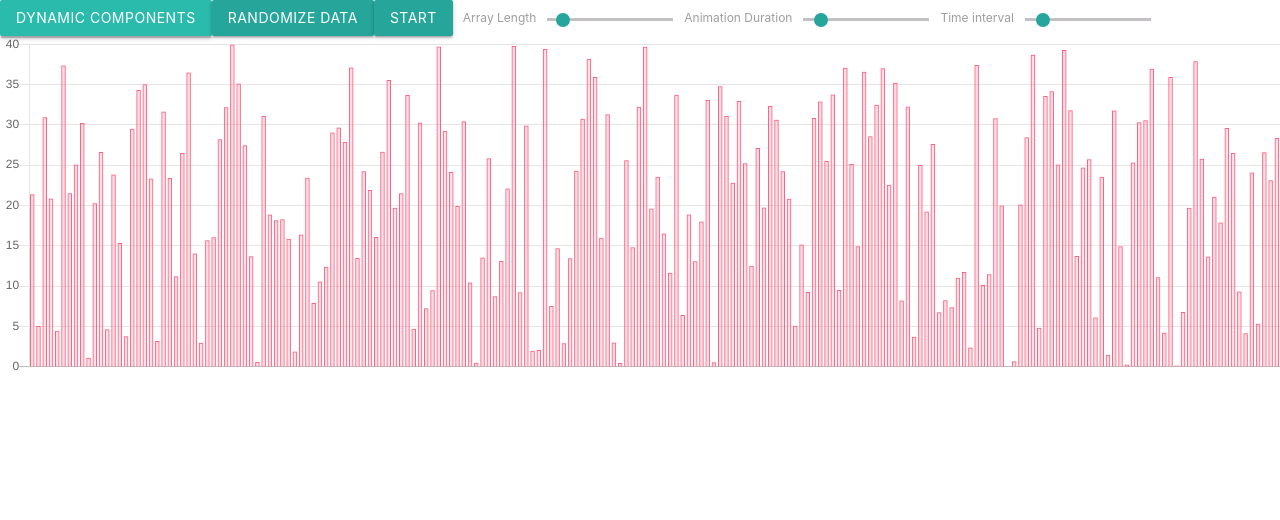
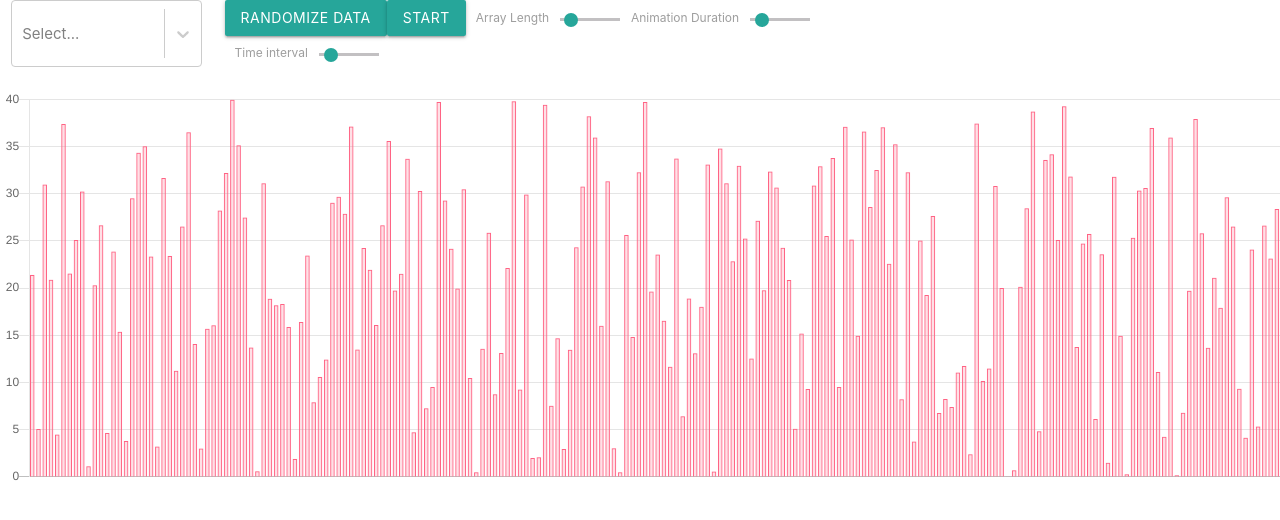
Before and after one commit to rohitkrishna094/react-sort, a React (Create React App) app: page / in a window 1280 px wide. Shown: the top 520 px of the page. Built offline with nearby package versions, Linux system fonts and the light colour scheme.

Commit message:
Added select styling

```diff
--- a/package.json
+++ b/package.json
@@ -11,6 +11,7 @@
     "react-router": "^4.3.1",
     "react-router-dom": "^4.3.1",
     "react-scripts": "2.0.5",
+    "react-select": "^2.1.1",
     "redux": "^4.0.1",
     "redux-thunk": "^2.3.0",
     "save": "^2.3.2"
--- a/src/components/Charts/VerticalBar.js
+++ b/src/components/Charts/VerticalBar.js
@@ -1,10 +1,11 @@
 import React, { Component } from 'react';
-import { Bar, Doughnut } from 'react-chartjs-2';
+import { Bar, Doughnut, Bubble } from 'react-chartjs-2';
 import { connect } from 'react-redux';
 import { nextIteration } from '../../store/actions/chartActions';
 import { pauseProcess } from '../../store/actions/chartActions';
 import { randomize } from '../../store/actions/chartActions';
 import { restart } from '../../store/actions/chartActions';
+import Select from 'react-select';
 
 class VerticalBar extends Component {
   state = {
@@ -16,7 +17,8 @@ class VerticalBar extends Component {
     finishArray: [],
     delay: 0,
     animDuration: 0,
-    componentType: false
+    componentType: false,
+    selectedOption: null
     // arrayLength: 100
   };
 
@@ -109,7 +111,8 @@ class VerticalBar extends Component {
 
   components = {
     vertical: VerticalBar,
-    donut: Doughnut
+    donut: Doughnut,
+    bubble: Bubble
   };
 
   redoName = 'Redo?';
@@ -159,32 +162,59 @@ class VerticalBar extends Component {
     };
 
     let buttonName = this.props.done ? this.redoName : this.props.pause ? 'Start' : 'Pause';
+    const selectOptions = [
+      { value: 'vertical', label: 'VerticalBar' },
+      { value: 'donut', label: 'Doughnut' },
+      { value: 'bubble', label: 'Bubble' }
+    ];
     return (
       <div>
-        <a className="waves-effect waves-light btn" onClick={this.handleChange}>
-          Dynamic Components
-        </a>
+        {/* Dashboard controls */}
+        <div className="row">
+          <div className="col s2">
+            <Select
+              value={this.state.selectedOption}
+              onChange={this.handleChange}
+              options={selectOptions}
+              styles={{}}
+            />
+          </div>
 
+          <div className="col s6">
             <a className="waves-effect waves-light btn" onClick={this.handleRandomize}>
               Randomize Data
             </a>
-
             <a className="waves-effect waves-light btn" onClick={this.handlePauseOrRestart}>
               {buttonName}
             </a>
-
             <label htmlFor="lengthSlider" style={rStyle}>
               Array Length
             </label>
-        <input style={rStyle} type="range" id="lengthSlider" min="10" max="500" onChange={this.handleLengthChange} />
+            <input
+              style={rStyle}
+              type="range"
+              id="lengthSlider"
+              min="10"
+              max="500"
+              onChange={this.handleLengthChange}
+            />
             <label htmlFor="animationSlider" style={rStyle}>
               Animation Duration
             </label>
-        <input style={rStyle} type="range" id="animationSlider" min="1" max="500" onChange={this.handleAnimChange} />
+            <input
+              style={rStyle}
+              type="range"
+              id="animationSlider"
+              min="1"
+              max="500"
+              onChange={this.handleAnimChange}
+            />
             <label htmlFor="timeSlider" style={rStyle}>
               Time interval
             </label>
             <input style={rStyle} type="range" id="timeSlider" min="0" max="500" onChange={this.handleTimeChange} />
+          </div>
+        </div>
 
         {this.state.componentType ? (
           <Doughnut data={data} width={100} height={300} options={newOptions} />
```
Also changed, not shown: 1 other file (tests, documents, lock files or other folders). Lines whose indentation alone changed are shown as unchanged.
